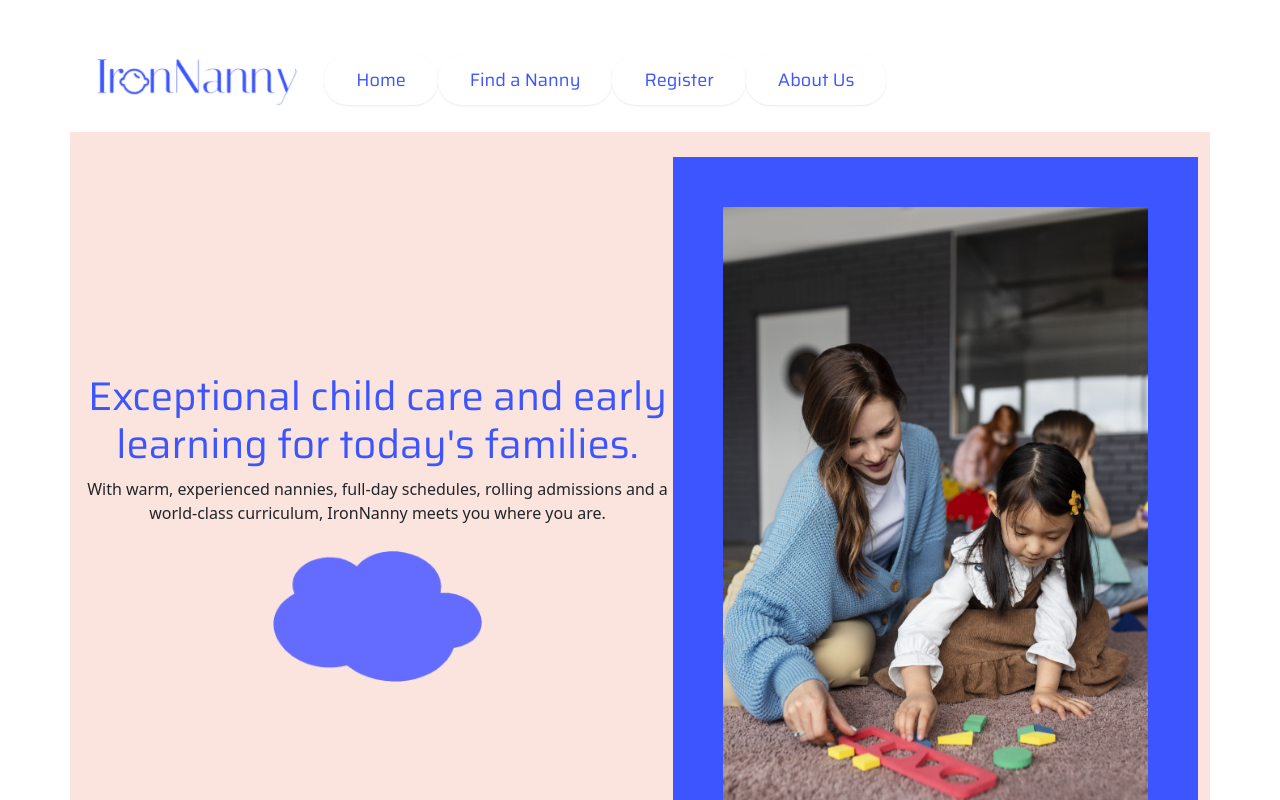
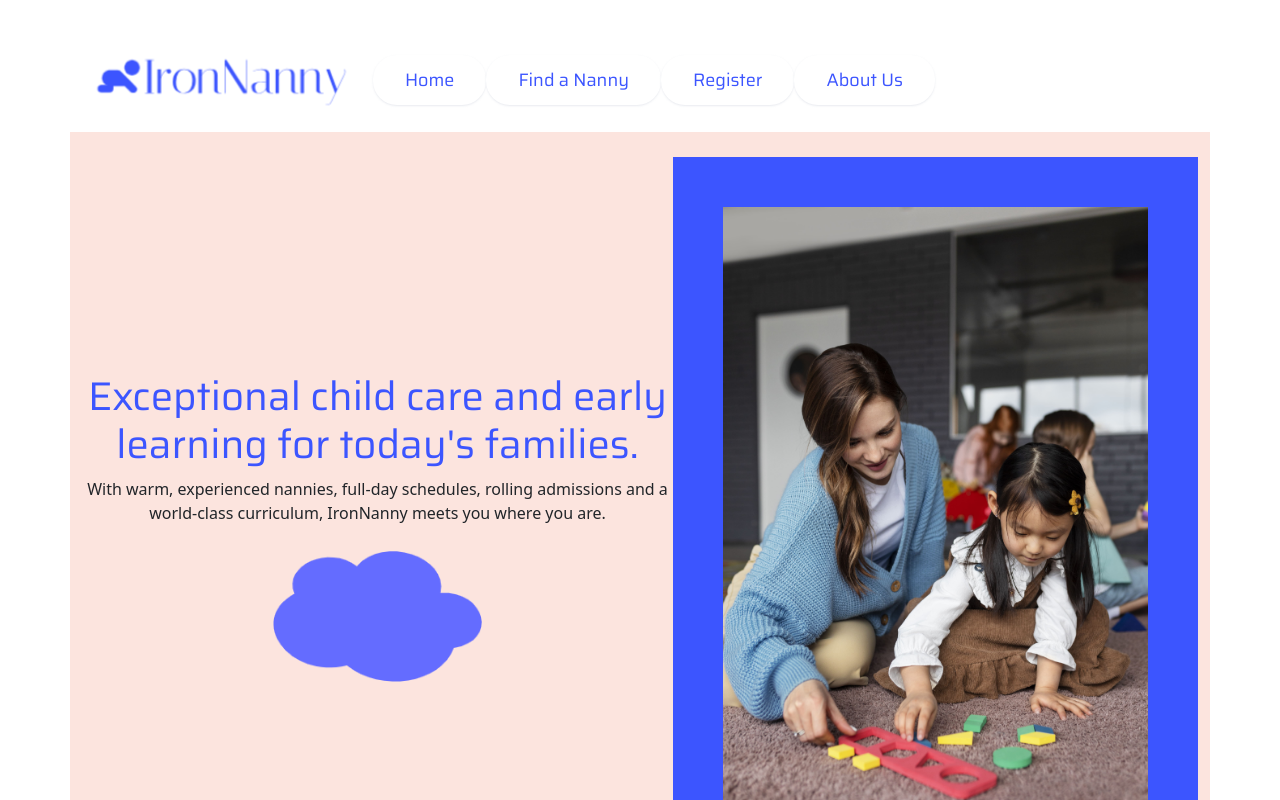
Before and after one commit to Rin-o/M2-Project-Frontend, a React (Vite) app: page / in a window 1280 px wide. Shown: the top 800 px of the page. Built offline with nearby package versions, Linux system fonts and the light colour scheme; a web font is replaced by a local one.

Commit message:
logo added

```diff
--- a/src/components/Navbar.jsx
+++ b/src/components/Navbar.jsx
@@ -5,7 +5,7 @@ function Navbar() {
         <>
         <nav style={{display: 'flex', alignItems: 'center'}}>
         <div>
-        <img src="src/assets/Images/IronNanny_logo_2.png" alt="IronNanny logo" className="logo"/>
+        <img src="src/assets/Images/IronNanny_logo_3.png" alt="IronNanny logo" className="logo"/>
                 <Link to='/'>
                     <button className="btnNav">Home</button>
                 </Link>
```
Also changed, not shown: src/assets/Images/IronNanny_logo_3.png (added).
